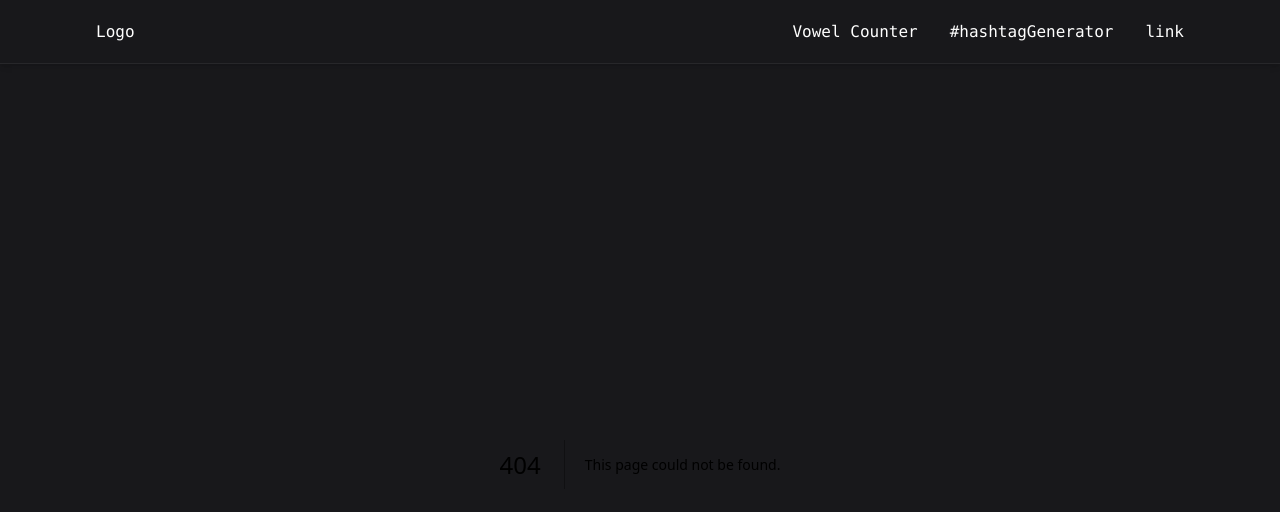
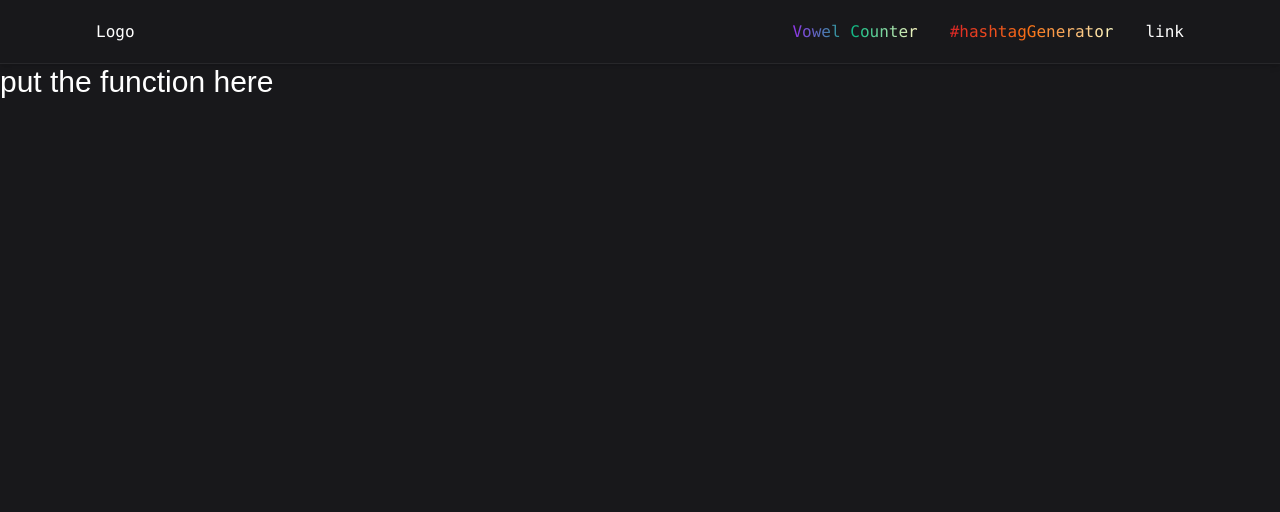
Before and after one commit to justinraj89/vowel-counter, a Next.js app: page /vowelCounter/function in a window 1280 px wide. Before the commit this address had no page. Shown: the top 512 px of the page. Built offline with nearby package versions, Linux system fonts and the light colour scheme; a web font is replaced by a local one.

Commit message:
started to implement show how its made page

```diff
--- a/app/components/Navbar.js
+++ b/app/components/Navbar.js
@@ -9,8 +9,8 @@ function Navbar() {
         </div>
         <div>
             <ul className='flex gap-8'>
-                <Link href='/vowelCounter'>Vowel Counter</Link>
-                <Link href='/hashtagGenerator'>#hashtagGenerator</Link>
+                <Link href='/vowelCounter' className='lg:hover:scale-[1.02] lg:duration-300 bg-gradient-to-r from-purple-600 via-emerald-500 to-yellow-100 bg-clip-text text-transparent'>Vowel Counter</Link>
+                <Link href='/hashtagGenerator' className='lg:hover:scale-[1.02] lg:duration-300 bg-gradient-to-r from-red-600 via-orange-500 to-yellow-100 bg-clip-text text-transparent'>#hashtagGenerator</Link>
                 <li>link</li>
             </ul>
         </div>
--- a/app/components/TotalVowels.js
+++ b/app/components/TotalVowels.js
@@ -1,10 +1,10 @@
 import React from 'react'
 
-function TotalVowels({ count }) {
+function TotalVowels({ vowelCount }) {
   return (
     <div className='mt-4 lg:mt-0'>
         <p className='font-mono text-gray-100 font-bold border-b border-white tracking-wide md:text-2xl text-xl text-center mt-4 md:mt-14 animate__animated animate__pulse'>Total Vowels:</p>
-        <p className='text-center font-mono tracking-wide bg-gradient-to-r from-purple-600 via-emerald-500 to-yellow-100 bg-clip-text text-transparent md:text-7xl text-5xl mt-4 animate__animated animate__bounce'>{count}</p>
+        <p className='text-center font-mono tracking-wide bg-gradient-to-r from-purple-600 via-emerald-500 to-yellow-100 bg-clip-text text-transparent md:text-7xl text-5xl mt-4 animate__animated animate__bounce'>{vowelCount}</p>
     </div>
   )
 }
--- a/app/components/VowelForm.js
+++ b/app/components/VowelForm.js
@@ -2,7 +2,7 @@
 import { useRef } from "react";
 //=================================
 
-function VowelForm({ vowels, setVowelInput, setShowResults, setCount }) {
+function VowelForm({ vowels, setVowelInput, setShowResults, setVowelCount }) {
 
   const vowelInput = useRef();
 
@@ -24,7 +24,7 @@ function VowelForm({ vowels, setVowelInput, setShowResults, setCount }) {
         isVowel: vowels.includes(char),
       };
     });
-    setCount(count);
+    setVowelCount(count);
     setVowelInput(highlightVowels);
     setShowResults(true);
     vowelInput.current.value = "";
--- /dev/null
+++ b/app/vowelCounter/function/page.js
@@ -0,0 +1,9 @@
+import React from 'react'
+
+function page() {
+  return (
+    <div className='text-white text-3xl'>put the function here</div>
+  )
+}
+
+export default page
--- a/app/vowelCounter/page.js
+++ b/app/vowelCounter/page.js
@@ -4,12 +4,13 @@ import "animate.css";
 import VowelForm from "../components/VowelForm";
 import HighlightedVowels from "../components/HighlightedVowels";
 import TotalVowels from "../components/TotalVowels";
+import Link from "next/link";
 //========================================
 
 export default function Home() {
   const [vowelInput, setVowelInput] = useState(null);
   const [showResults, setShowResults] = useState(false);
-  const [count, setCount] = useState(null);
+  const [vowelCount, setVowelCount] = useState(null);
 
   const vowels = ["a", "e", "i", "o", "u", "A", "E", "I", "O", "U"];
 
@@ -30,13 +31,14 @@ export default function Home() {
         vowels={vowels}
         setVowelInput={setVowelInput}
         setShowResults={setShowResults}
-        setCount={setCount}
+        setVowelCount={setVowelCount}
       />
 
       {showResults && (
         <div className="flex flex-col justify-center items-center">
           <HighlightedVowels vowelInput={vowelInput} />
-          <TotalVowels count={count}/>
+          <TotalVowels vowelCount={vowelCount}/>
+          <Link href='/vowelCounter/function' className="text-sky-300 hover:text-sky-400 tracking-tight underline text-center font-mono text-sm mt-8 lg:hover:scale-[1.02] lg:duration-300">Click here to see how this was made</Link>
         </div>
       )}
     </div>
```
